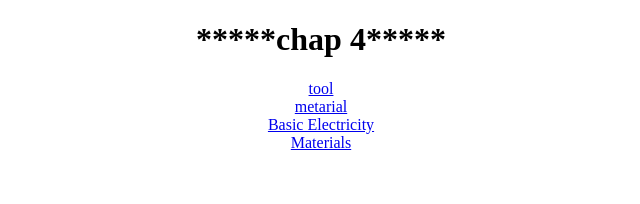
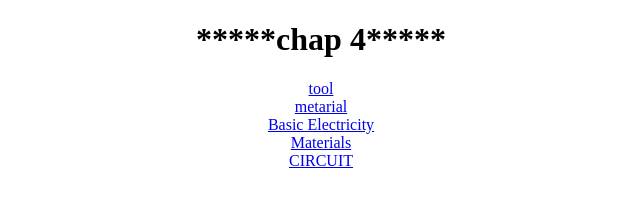
Before and after one commit to itiquiz/sudarshanbook, a plain HTML site: page index.html in a window 1280 px wide. Shown: the full height of the page, 319-959 px from the left. Drawn offline with Linux system fonts and the light colour scheme.

Commit message:
Update index.html

```diff
--- a/index.html
+++ b/index.html
@@ -18,4 +18,5 @@ h1 {text-align: center;}
 <center><a href="sudarshan/5">metarial</a></center>
 	 <center><a href="sudarshan/6">Basic Electricity</a></center>
 	  <center><a href="sudarshan/7">Materials</a></center>
+	   <center><a href="sudarshan/8">CIRCUIT</a></center>
  </body>
```
